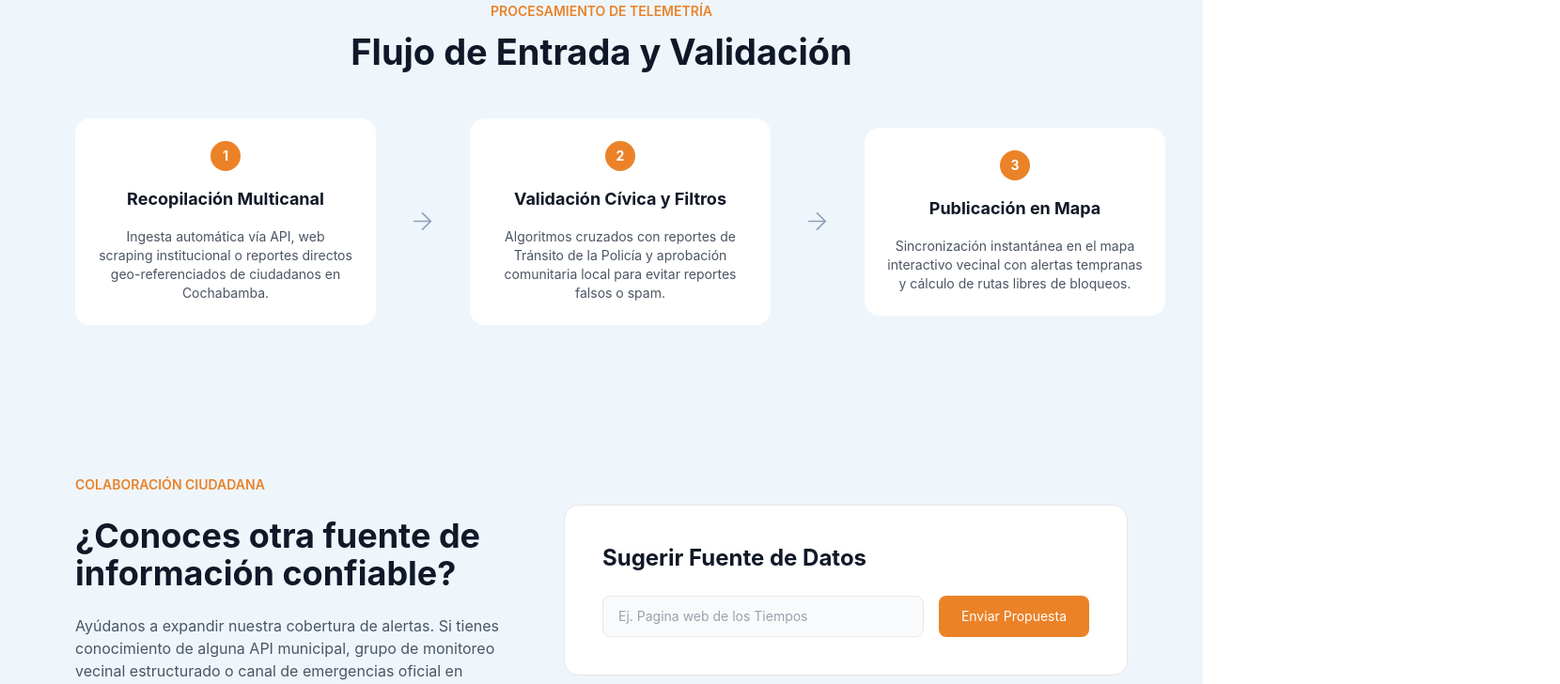
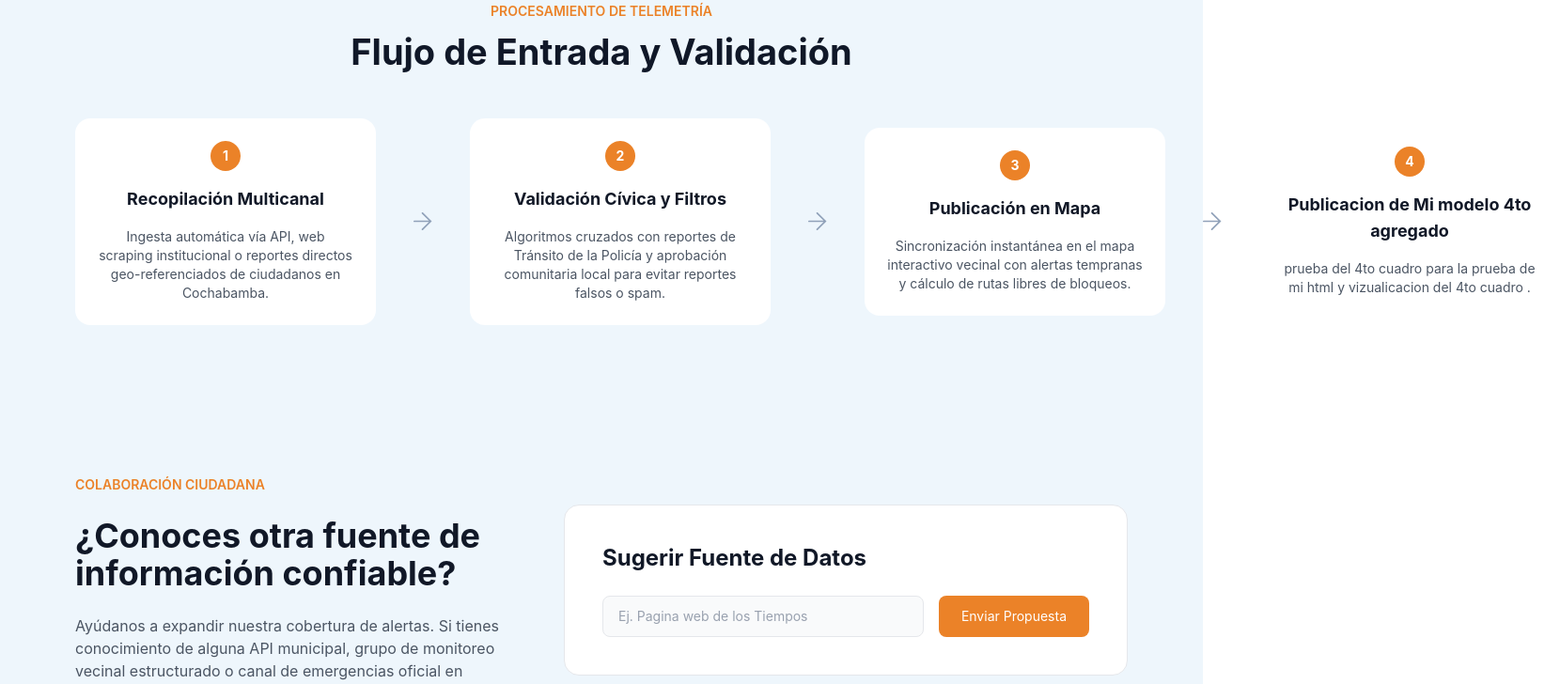
Before and after one commit to huascar-riv0126/kocha-tracks, an Angular app in the folder angular-frontend/: page /fuentes in a window 1280 px wide. Shown: the part 1120-1848 px from the top of the page at 94% size, 1660 px wide, since content can reach past the window. Built offline with nearby package versions, Linux system fonts and the light colour scheme; a web font is replaced by a local one.

Commit message:
agregar 4to cuadro en flujo de entrada para la defensa

```diff
--- a/angular-frontend/public/strings/es.json
+++ b/angular-frontend/public/strings/es.json
@@ -34,6 +34,9 @@
   "sources.dataflow.flow.step2.title": "Validación Cívica y Filtros",
   "sources.dataflow.flow.step2.desc": "Algoritmos cruzados con reportes de Tránsito de la Policía y aprobación comunitaria local para evitar reportes falsos o spam.",
   "sources.dataflow.flow.step3.title": "Publicación en Mapa",
+    "sources.dataflow.flow.step4.title": "Publicacion de Mi modelo 4to agregado",
+    "sources.dataflow.flow.step4.desc": "prueba del 4to cuadro para la prueba de mi html y vizualicacion del 4to cuadro .",
+
   "sources.dataflow.flow.step3.desc": "Sincronización instantánea en el mapa interactivo vecinal con alertas tempranas y cálculo de rutas libres de bloqueos.",
   "sources.suggestions.short.desc": "Colaboración Ciudadana",
   "sources.suggestions.title": "¿Conoces otra fuente de información confiable?",
--- a/angular-frontend/src/app/sources-page/sources-data-flow/data-flow-grid/data-flow-grid.ts
+++ b/angular-frontend/src/app/sources-page/sources-data-flow/data-flow-grid/data-flow-grid.ts
@@ -23,6 +23,11 @@ export class DataFlowGrid {
       number: '3',
       title: 'sources.dataflow.flow.step3.title',
       description: 'sources.dataflow.flow.step3.desc'
+    },
+     {
+      number: '4',
+      title: 'sources.dataflow.flow.step4.title',
+      description: 'sources.dataflow.flow.step4.desc'
     }
   ];
 }
```
